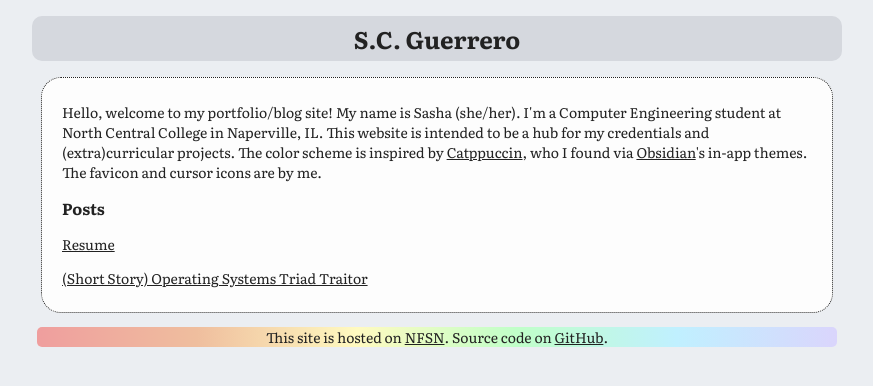
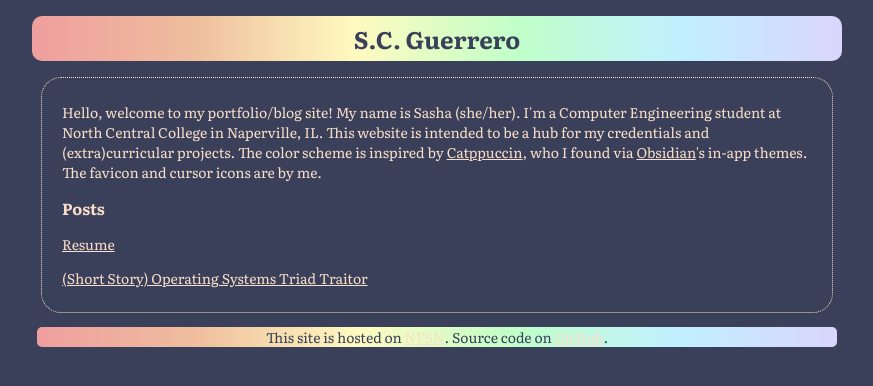
Before and after one commit to scguerrero/portfolio, a Jekyll site: the page built from index.html, in a window 1280 px wide. Shown: the top 386 px of the page, without its empty margins (203-1076 px from the left). Built offline with Jekyll 4.4.1, drawn with Linux system fonts in a browser that asks for light colours.

Commit message:
Add files via upload

```diff
--- a/assets/css/styles.css
+++ b/assets/css/styles.css
@@ -6,22 +6,33 @@
 	font-style: normal;
 }
 
+:root {
+    --main-font-color: #f9dec9;
+    --secondary-font-color: #3a405a;
+}
+
 html {
 	font-family: "Literata", serif;
 	font-size: 14px;
-	color: #222222;
-	background: #ebeef2;
+	color: var(--main-font-color);
+	background: var(--secondary-font-color);
+    cursor: url("/assets/images/cursor.png"), pointer;
+}
+
+hr {
+    border: 1px solid var(--main-font-color);
 }
 
 h1 {
 	font-size: 24px;
 	text-align: center;
-	background-color: #d5d8de;
+	background-image: linear-gradient(to right, rgba(239,158,158), rgba(239,190,158), rgba(255,250,192), rgba(192,255,201), rgba(192,240,255), rgba(218,213,252) );
 	border-radius: 10px;
 	padding: 5px 5px 5px 5px;
 	max-width: 800px;
 	margin-left: auto;
 	margin-right: auto;
+    color: var(--secondary-font-color);
 }
 
 h2 {
@@ -33,7 +44,7 @@ h3 {
 }
 
 a {
-	color: #222222;
+	color: var(--main-font-color);
 }
 
 body {
@@ -44,20 +55,19 @@ body {
 
 footer {
 	text-align: center;
-	/*background-color: #d5d8de;*/
 	border-radius: 5px;
 	padding: auto;
 	max-width: 800px;
 	margin-left: auto;
 	margin-right: auto;
 	background-image: linear-gradient(to right, rgba(239,158,158), rgba(239,190,158), rgba(255,250,192), rgba(192,255,201), rgba(192,240,255), rgba(218,213,252) );
+    color: var(--secondary-font-color);
 }
 
 .maintext {
 	margin: 0px auto;
 	max-width: 750px;
 	padding: 10px 20px 10px 20px;
-	border: 1px dotted #222222;
+	border: 1px dotted var(--main-font-color);
 	border-radius: 20px;
-	background-color: #FDFDFD;
 }
```
